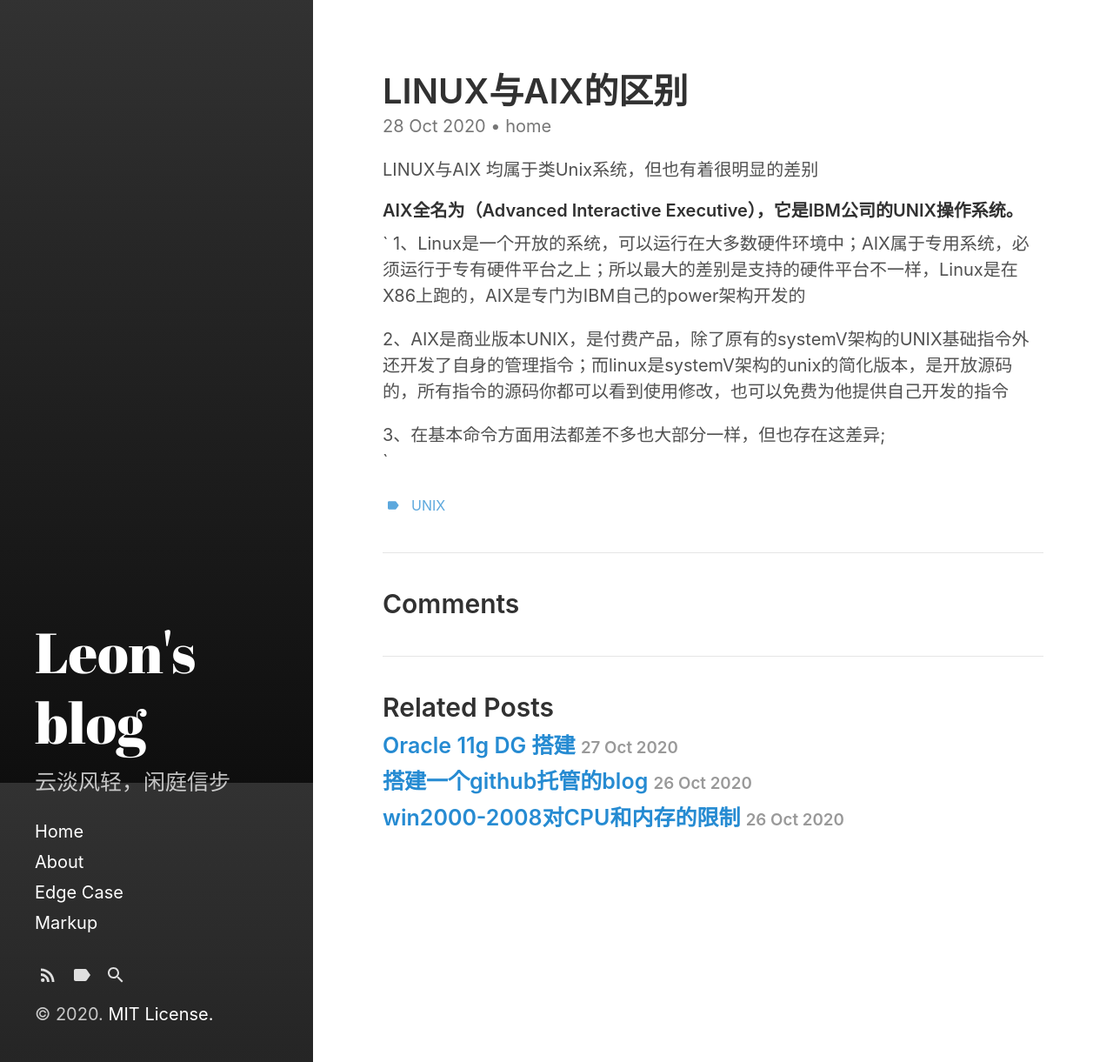
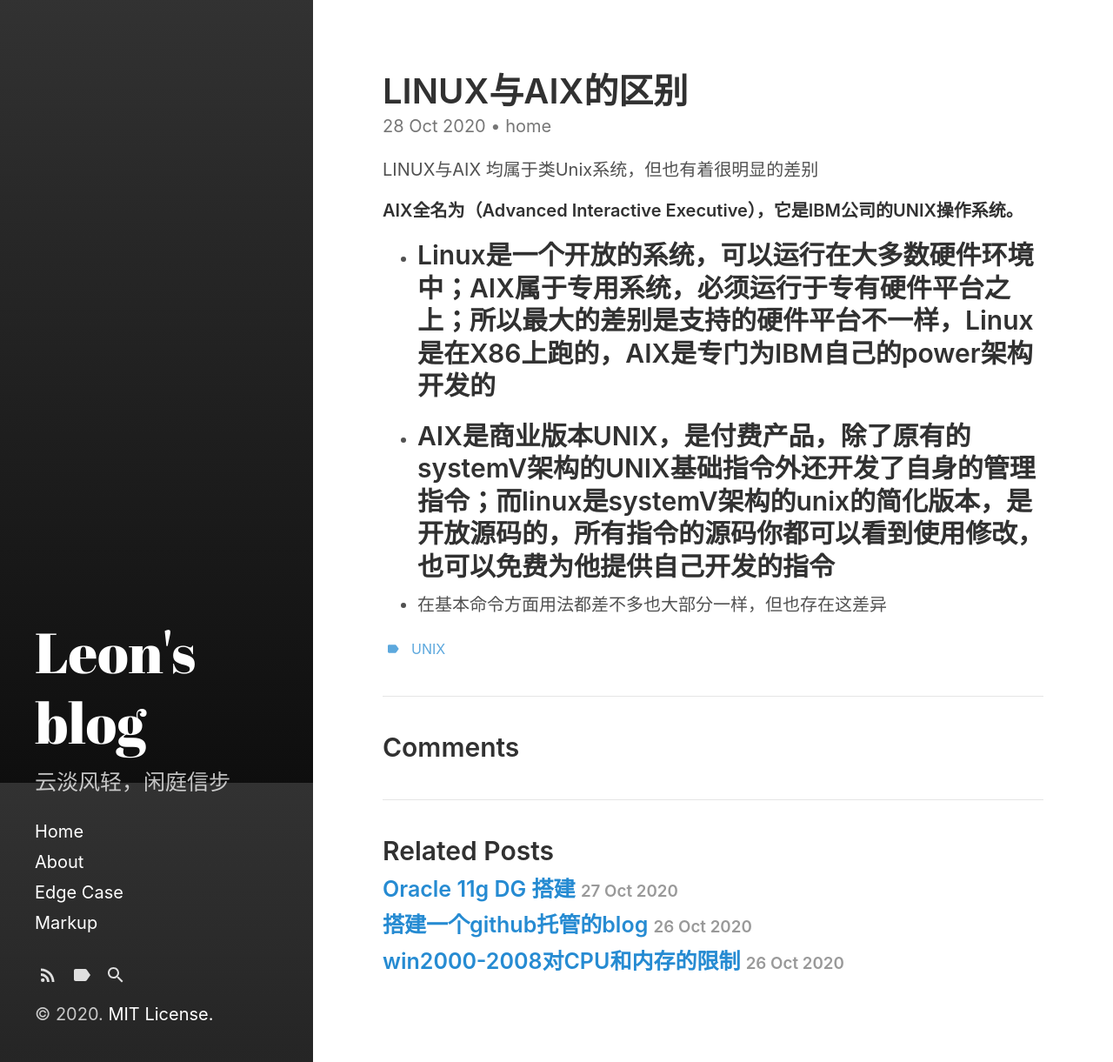
Before and after one commit to WnLeon/blog, a Jekyll site: the page built from _posts/2020-10-28-Linux与AIX的区别.md, in a window 1280 px wide and 1221 px high. Shown: the whole window at 87% size. Built offline with Jekyll 4.4.1, drawn with Linux system fonts in a browser that asks for light colours.

Commit message:
publish docs 2020/10/28

```diff
--- a/_posts/2020-10-28-Linux与AIX的区别.md
+++ b/_posts/2020-10-28-Linux与AIX的区别.md
@@ -9,10 +9,10 @@ excerpt_separator: <!--more-->
 LINUX与AIX 均属于类Unix系统，但也有着很明显的差别
 <!--more-->
 ##### AIX全名为（Advanced Interactive Executive），它是IBM公司的UNIX操作系统。
-`
-1、Linux是一个开放的系统，可以运行在大多数硬件环境中；AIX属于专用系统，必须运行于专有硬件平台之上；所以最大的差别是支持的硬件平台不一样，Linux是在X86上跑的，AIX是专门为IBM自己的power架构开发的
 
-2、AIX是商业版本UNIX，是付费产品，除了原有的systemV架构的UNIX基础指令外还开发了自身的管理指令；而linux是systemV架构的unix的简化版本，是开放源码的，所有指令的源码你都可以看到使用修改，也可以免费为他提供自己开发的指令
 
-3、在基本命令方面用法都差不多也大部分一样，但也存在这差异;
-`
+- Linux是一个开放的系统，可以运行在大多数硬件环境中；AIX属于专用系统，必须运行于专有硬件平台之上；所以最大的差别是支持的硬件平台不一样，Linux是在X86上跑的，AIX是专门为IBM自己的power架构开发的
+---
+- AIX是商业版本UNIX，是付费产品，除了原有的systemV架构的UNIX基础指令外还开发了自身的管理指令；而linux是systemV架构的unix的简化版本，是开放源码的，所有指令的源码你都可以看到使用修改，也可以免费为他提供自己开发的指令
+---
+- 在基本命令方面用法都差不多也大部分一样，但也存在这差异
```
